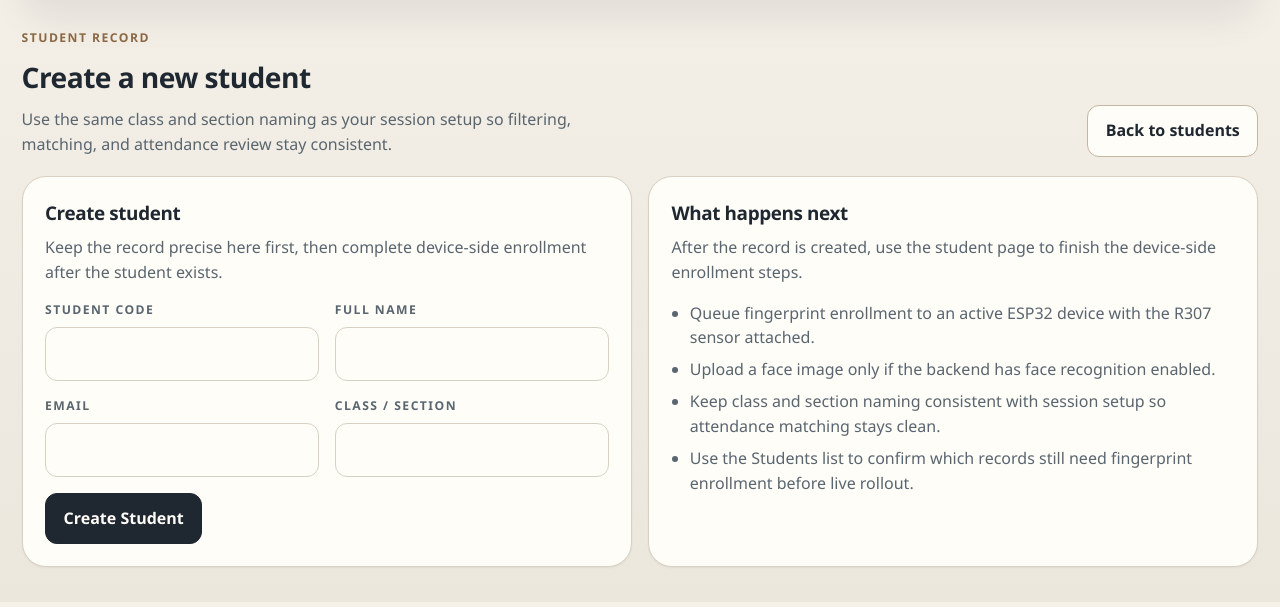
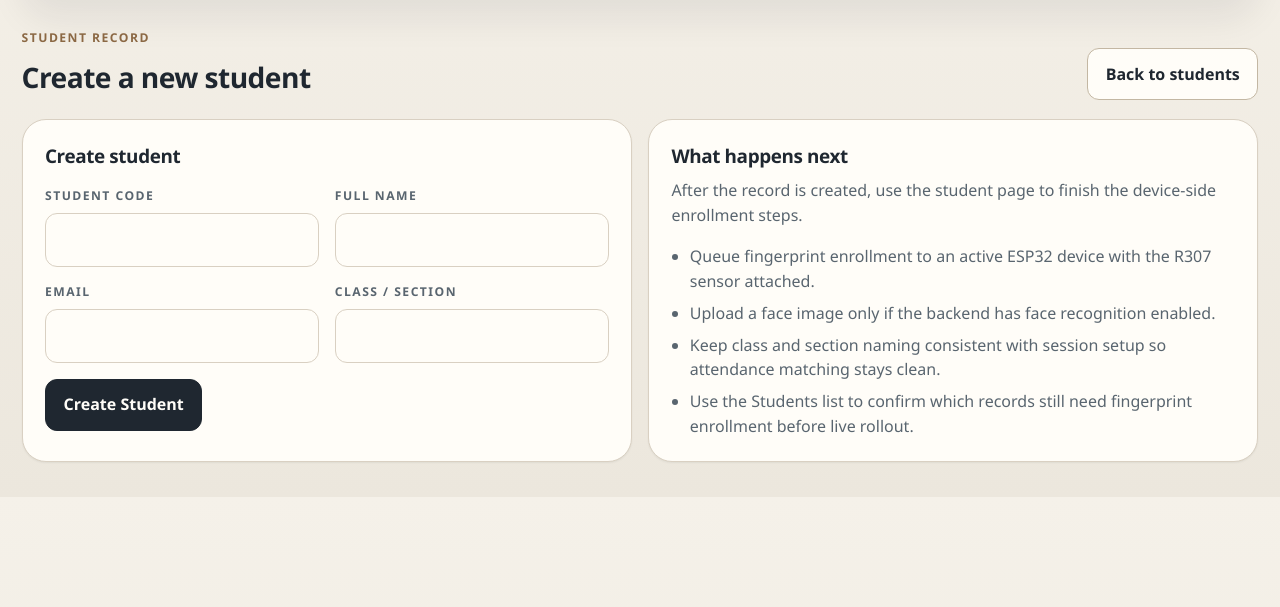
Before and after one commit to bva0308/attendance-system, a Flask app: page /students/new in a window 1280 px wide. Shown: the part 173-780 px from the top of the page. Run offline with Flask 3, Linux system fonts and the light colour scheme; the visitor is signed in with stand-in values (Sample User, id 1).

Commit message:
Remove page-copy and student details card-subtitle from student form

```diff
--- a/web/templates/student_form.html
+++ b/web/templates/student_form.html
@@ -5,7 +5,6 @@
   <div class="page-header__content">
     <span class="page-kicker">Student Record</span>
     <h2 class="page-title">{{ 'Edit ' ~ student.full_name if student else 'Create a new student' }}</h2>
-    <p class="page-copy">Use the same class and section naming as your session setup so filtering, matching, and attendance review stay consistent.</p>
   </div>
   <div class="page-actions">
     <a class="button-link button-link-secondary" href="{{ url_for('students.students_list') }}">Back to students</a>
@@ -17,7 +16,6 @@
     <div class="card-header">
       <div>
         <h3 class="card-title">{{ 'Student details' if student else 'Create student' }}</h3>
-        <p class="card-subtitle">Keep the record precise here first, then complete device-side enrollment after the student exists.</p>
       </div>
       {% if student %}
       <span class="status-pill {{ 'status-pill-active' if form_data.active else 'status-pill-muted' }}">
```
